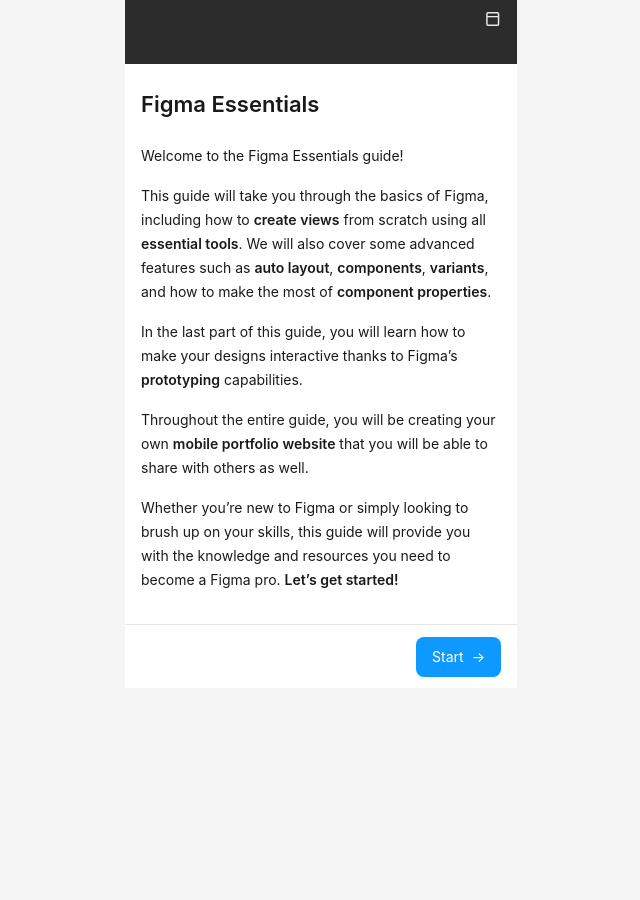
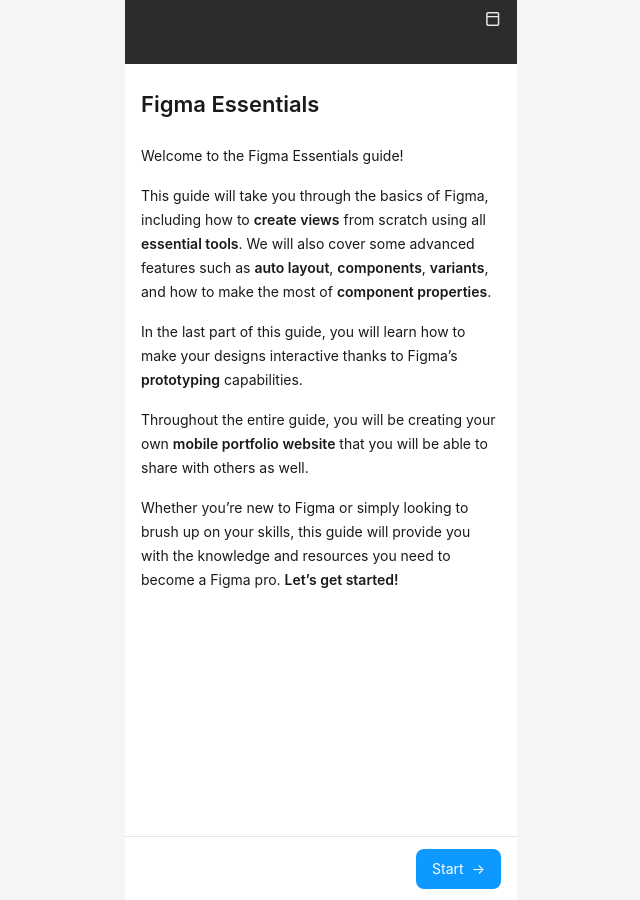
Before and after one commit to marcinukleja/1by1, a Jekyll site: the page built from index.md, in a window 1280 px wide. Shown: the whole page, without its empty margins (319-959 px from the left). Built offline with Jekyll 4.4.1, drawn with Linux system fonts in a browser that asks for light colours; some web fonts are replaced.

Commit message:
change bars' position and width behavior

```diff
--- a/assets/css/footer.css
+++ b/assets/css/footer.css
@@ -1,5 +1,7 @@
 footer {
-    position: sticky;
+    position: fixed;
+    width: 100%;
+    max-width: var(--dimension-max);
     bottom: 0;
     background-color: var(--color-bg-default);
     height: var(--dimension-bar);
--- a/assets/css/navigation.css
+++ b/assets/css/navigation.css
@@ -1,7 +1,9 @@
 nav {
     background-color: var(--figma-color-bg-inverse);
-    position: sticky;
-    top: 0
+    position: fixed;
+    top: 0;
+    width: 100%;
+    max-width: var(--dimension-max);
 }
 
 
@@ -16,7 +18,9 @@ nav * {
 nav #bar {
     background-color: var(--figma-color-bg-inverse);
     padding: var(--dimension-s) var(--dimension-m);
-    position: sticky;
+    position: fixed;
+    width: 100%;
+    max-width: var(--dimension-max);
     top: 0;
     height: var(--dimension-bar);
     border-bottom: var(--dimension-1) solid transparent;
@@ -87,6 +91,7 @@ nav.expanded #menuButton::before {
 nav #list {
     padding-left: var(--dimension-m);
     padding-right: var(--dimension-m);
+    padding-top: var(--dimension-bar);
     padding-bottom: 0;
     height: 0;
     overflow-y: scroll;
--- a/assets/css/style.css
+++ b/assets/css/style.css
@@ -16,6 +16,7 @@ body * {
   box-sizing: border-box;
   text-decoration: none;
   user-select: none;
+  margin: 0;
 }
 
 body {
@@ -25,16 +26,19 @@ body {
   width: 100%;
   max-width: var(--dimension-max);
   counter-reset: task;
+  /* display: flex; */
+  flex-direction: column;
+  min-height: 100vh;
 }
 
 body * {
   background-color: transparent;
-  margin: 0;
   padding: 0;
 }
 
 main {
-  padding: var(--dimension-m);
+  padding: calc(var(--dimension-m) + var(--dimension-bar)) var(--dimension-m);
+  /* flex: 1; */
 }
 
 /* BLOCKS */
```
Also changed, not shown: 3 other files.
